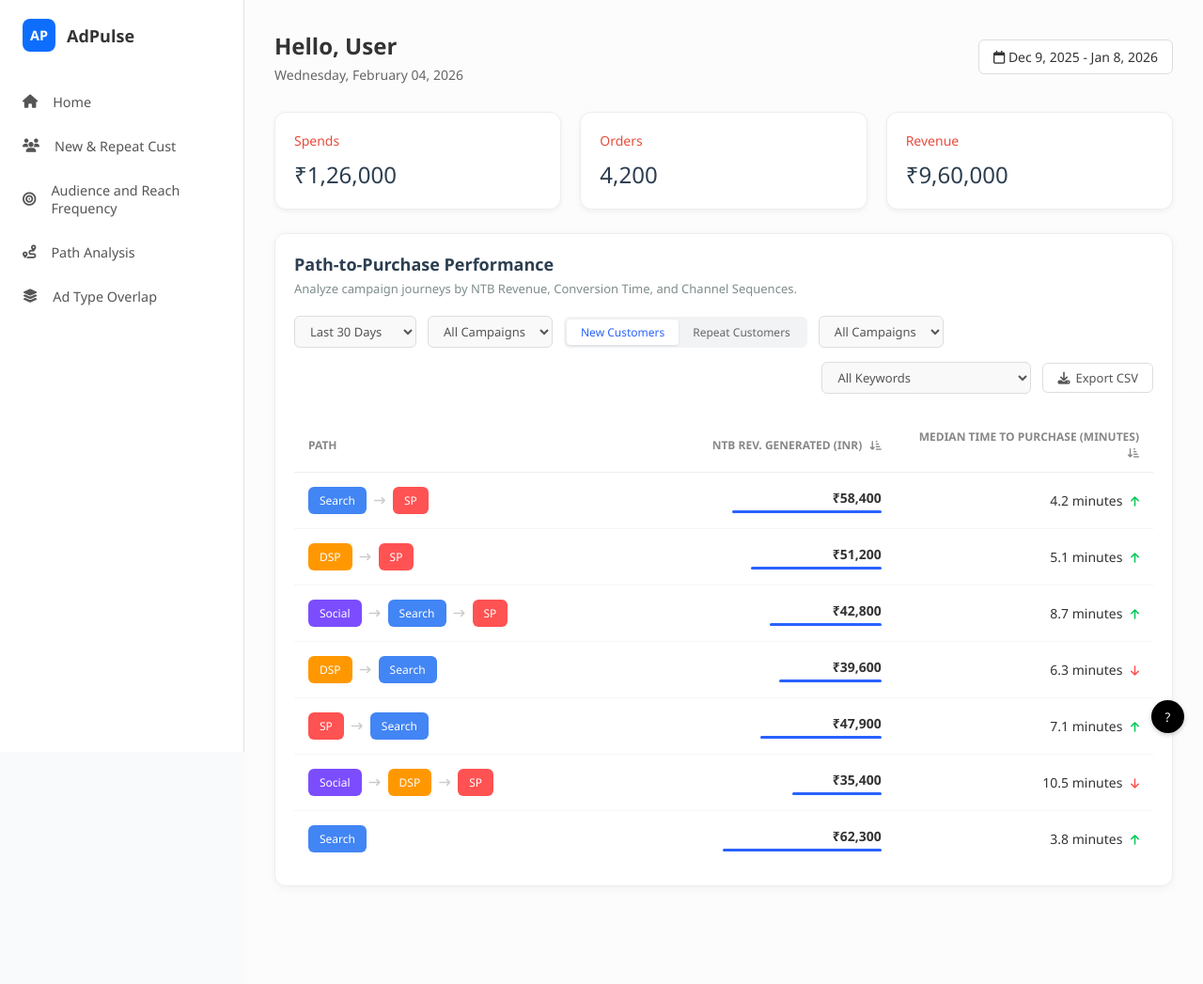
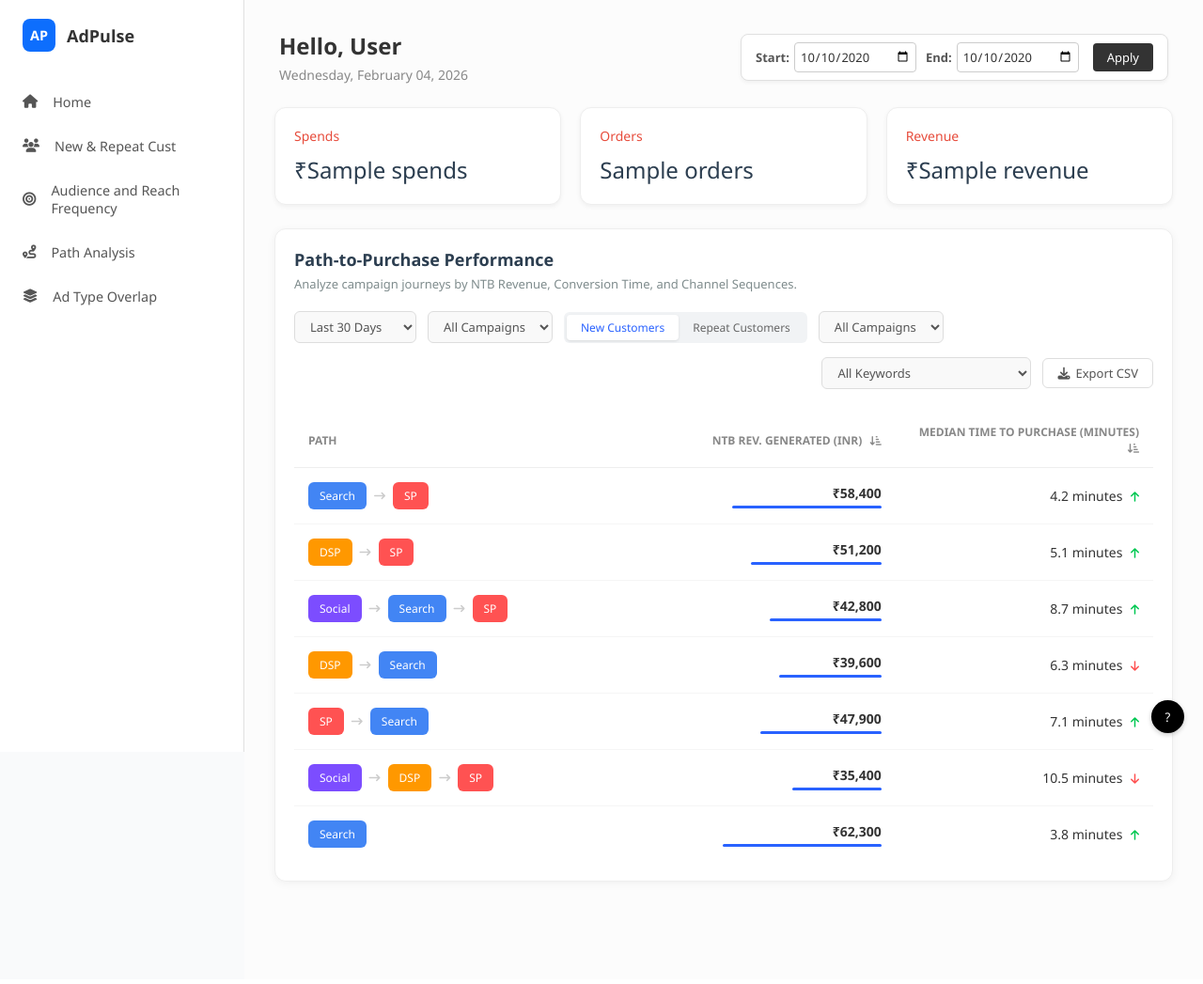
Before and after one commit to sumittiwarihm/HiveAmc, a Django app: template Backend/templates/path_analysis.html in a window 1280 px wide. Shown: the whole page at 94% size. After the commit the page ends 938 px from the top, so only its background shows below. Run offline with Django 5.2, Linux system fonts and the light colour scheme; the template is opened without the code that fills it: most values are stand-ins (such as "Sample title", 1, 10 or a date in 2020).

Commit message:
4-feb-2026

```diff
--- a/Backend/templates/home.html
+++ b/Backend/templates/home.html
@@ -85,7 +85,7 @@
     <div class="page-header">
         <div class="header-left">
             <h1>Hello, User</h1>
-            <p class="sub-text" id="Greetingdate">Thursday, January 08, 2026</p>
+            <p class="sub-text" id="Greetingdate">{% now "l, F d, Y" %}</p>
         </div>
 
         <div class="header-right">
--- a/Backend/templates/path_analysis.html
+++ b/Backend/templates/path_analysis.html
@@ -9,32 +9,238 @@
 
 {% block content %}
 
-    <header class="dashboard-header">
+    <style>
+        /* --- HEADER & TAB STYLES --- */
+        .page-header {
+            display: flex;
+            justify-content: space-between;
+            align-items: center;
+            margin-bottom: 25px;
+            padding: 0 5px;
+        }
+
+        .header-left h1 {
+            font-size: 24px;
+            margin: 0;
+            color: #333;
+            font-weight: 600;
+        }
+
+        .header-left .sub-text {
+            margin: 5px 0 0 0;
+            color: #888;
+            font-size: 14px;
+        }
+
+        /* Right Side Form Styling */
+        .top-date-form {
+            display: flex;
+            align-items: center;
+            gap: 10px;
+            background: #fff;
+            padding: 8px 15px;
+            border-radius: 8px;
+            border: 1px solid #e0e0e0;
+            box-shadow: 0 2px 4px rgba(0,0,0,0.05);
+        }
+
+        .date-input-group {
+            display: flex;
+            align-items: center;
+            gap: 5px;
+        }
+
+        .label-text {
+            font-size: 13px;
+            font-weight: 600;
+            color: #555;
+        }
+
+        .top-date-form input[type="date"] {
+            border: 1px solid #ccc;
+            border-radius: 4px;
+            padding: 5px;
+            font-size: 13px;
+            color: #333;
+            outline: none;
+            font-family: inherit;
+        }
+
+        .filter-btn {
+            background-color: #333;
+            color: white;
+            border: none;
+            padding: 6px 15px;
+            border-radius: 4px;
+            cursor: pointer;
+            font-size: 13px;
+            margin-left: 5px;
+            transition: background 0.2s;
+        }
+
+        .filter-btn:hover {
+            background-color: #000;
+        }
+
+        /* Tab Active State Style */
+        .tab-btn {
+            padding: 8px 16px;
+            border: 1px solid #ddd;
+            background: #fff;
+            cursor: pointer;
+            border-radius: 20px;
+            margin-left: 10px;
+            font-weight: 500;
+            transition: all 0.3s;
+        }
+
+        .tab-btn.active {
+            background-color: #e6f0ff; /* Light blue bg */
+            color: #0066cc; /* Blue text */
+            border-color: #0066cc;
+            font-weight: 700;
+        }
+
+        .analysis-header {
+            display: flex;
+            justify-content: space-between;
+            align-items: center;
+            margin-bottom: 30px;
+        }
+
+        .analysis-title h2 {
+            font-size: 20px;
+            color: #2c3e50;
+            margin-bottom: 5px;
+        }
+
+        .analysis-title p {
+            color: #7f8c8d;
+            line-height: 1.4;
+            font-size: 14px;
+        }
+
+        .toggle-tabs {
+            display: flex;
+            gap: 0;
+        }
+
+        .tab-btn {
+            padding: 8px 20px;
+            border: 1px solid #ddd;
+            background: #fff;
+            cursor: pointer;
+            font-size: 14px;
+            font-weight: 500;
+            transition: all 0.3s;
+            border-radius: 0;
+        }
+
+        .tab-btn:first-child {
+            border-radius: 20px 0 0 20px;
+        }
+
+        .tab-btn:last-child {
+            border-radius: 0 20px 20px 0;
+        }
+
+        .tab-btn.active {
+            background-color: #e6f0ff;
+            color: #0066cc;
+            border-color: #0066cc;
+            font-weight: 600;
+        }
+
+        .metrics-grid {
+            display: grid;
+            grid-template-columns: repeat(4, 1fr);
+            gap: 12px;
+            margin-bottom: 30px;
+        }
+
+        .metric-card {
+            background: white;
+            padding: 15px;
+            border-radius: 8px;
+            box-shadow: 0 1px 4px rgba(0,0,0,0.06);
+            border: 1px solid #f0f0f0;
+            text-align: center;
+            position: relative;
+        }
+
+        .metric-card h4 {
+            font-size: 14px;
+            color: #666;
+            margin-bottom: 5px;
+            font-weight: 500;
+        }
+
+        .metric-value {
+            font-size: 22px;
+            font-weight: bold;
+            color: #2c3e50;
+            margin-bottom: 5px;
+        }
+
+        .metric-icon {
+            position: absolute;
+            top: 10px;
+            right: 10px;
+            width: 25px;
+            height: 25px;
+            border-radius: 50%;
+            display: flex;
+            align-items: center;
+            justify-content: center;
+            font-size: 12px;
+            color: white;
+        }
+
+        .icon-green { background: linear-gradient(135deg, #27ae60, #2ecc71); }
+        .icon-blue { background: linear-gradient(135deg, #3498db, #5dade2); }
+        .icon-purple { background: linear-gradient(135deg, #8e44ad, #9b59b6); }
+        .icon-orange { background: linear-gradient(135deg, #e67e22, #f39c12); }
+        .icon-indigo { background: linear-gradient(135deg, #3498db, #5dade2); }
+        .icon-pink { background: linear-gradient(135deg, #e91e63, #f06292); }
+        .icon-teal { background: linear-gradient(135deg, #27ae60, #2ecc71); }
+        .icon-cyan { background: linear-gradient(135deg, #00bcd4, #4dd0e1); }
+    </style>
+
+    <div class="page-header">
         <div class="header-left">
-            <h2>Hello, User</h2>
-            <p class="current-date">{% now "l, F d, Y" %}</p>
+            <h1>Hello, User</h1>
+            <p class="sub-text" id="Greetingdate">{% now "l, F d, Y" %}</p>
         </div>
 
-        <div class="date-picker-container">
-             <div class="date-picker-btn">
-                <i class="fa-regular fa-calendar"></i>
-                <span>Dec 9, 2025 - Jan 8, 2026</span>
-            </div>
+       <div class="header-right">
+    <form method="GET" action="" class="top-date-form">
+        <div class="date-input-group">
+            <span class="label-text">Start:</span>
+            <input type="date" name="start" value="{{ current_start|date:'Y-m-d' }}" required>
         </div>
-    </header>
+
+        <div class="date-input-group">
+            <span class="label-text">End:</span>
+            <input type="date" name="end" value="{{ current_end|date:'Y-m-d' }}" required>
+        </div>
+
+        <button type="submit" class="filter-btn">Apply</button>
+    </form>
+</div>
+    </div>
 
     <section class="summary-section">
-        <div class="summary-card">
+        <div class="card summary-card">
             <h3 class="red-text">Spends</h3>
-            <div class="value">₹1,26,000</div>
+            <div class="value">₹{{ spends }}</div>
         </div>
-        <div class="summary-card">
+        <div class="card summary-card">
             <h3 class="red-text">Orders</h3>
-            <div class="value">4,200</div>
+            <div class="value">{{ orders }}</div>
         </div>
-        <div class="summary-card">
+        <div class="card summary-card">
             <h3 class="red-text">Revenue</h3>
-            <div class="value">₹9,60,000</div>
+            <div class="value">₹{{ revenue }}</div>
         </div>
     </section>
 
```
Also changed, not shown: Backend/api/models.py (+28 -0 lines), Backend/api/views.py (+34 -1 lines), Backend/api/migrations/0008_pathtopurchasekeywordlevel.py (added).
